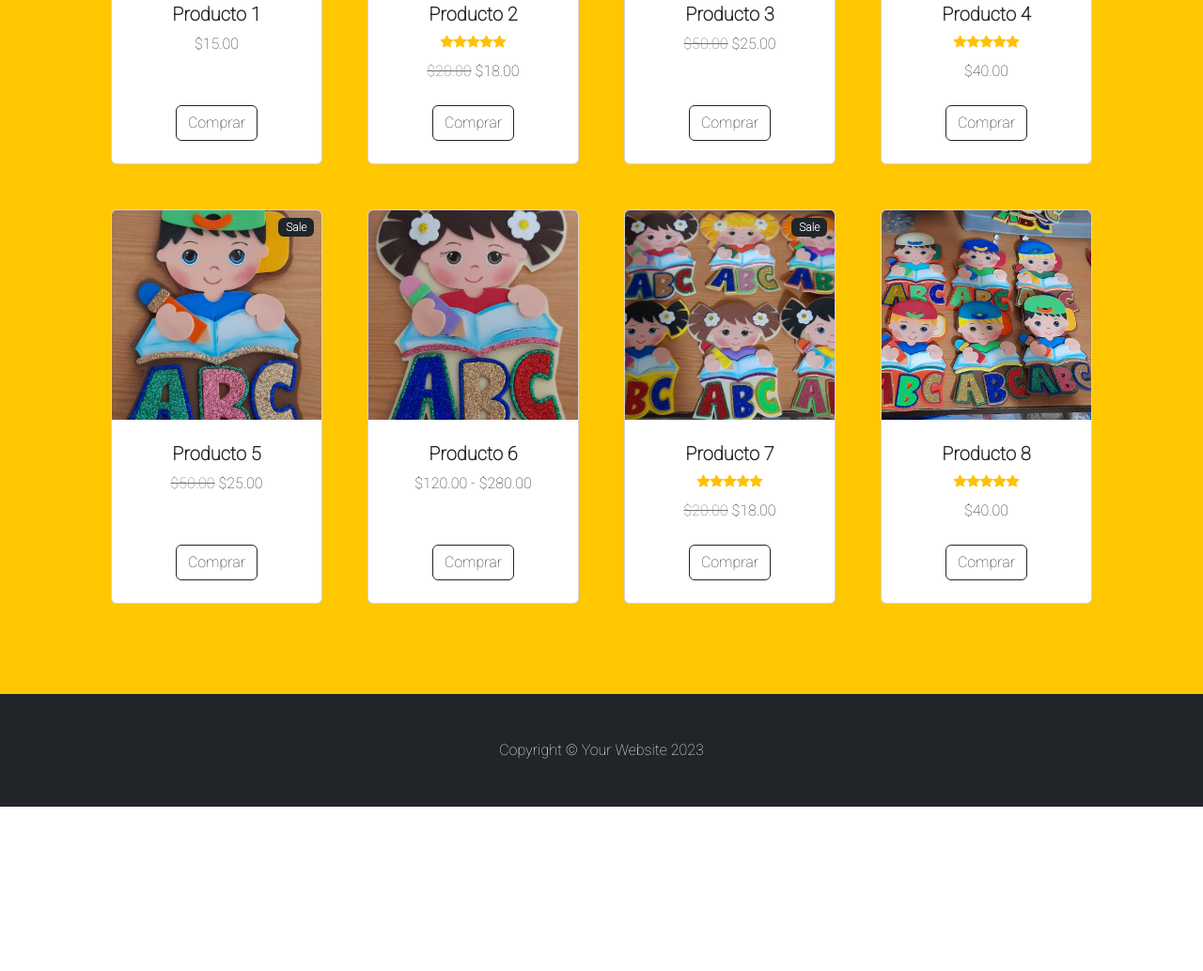
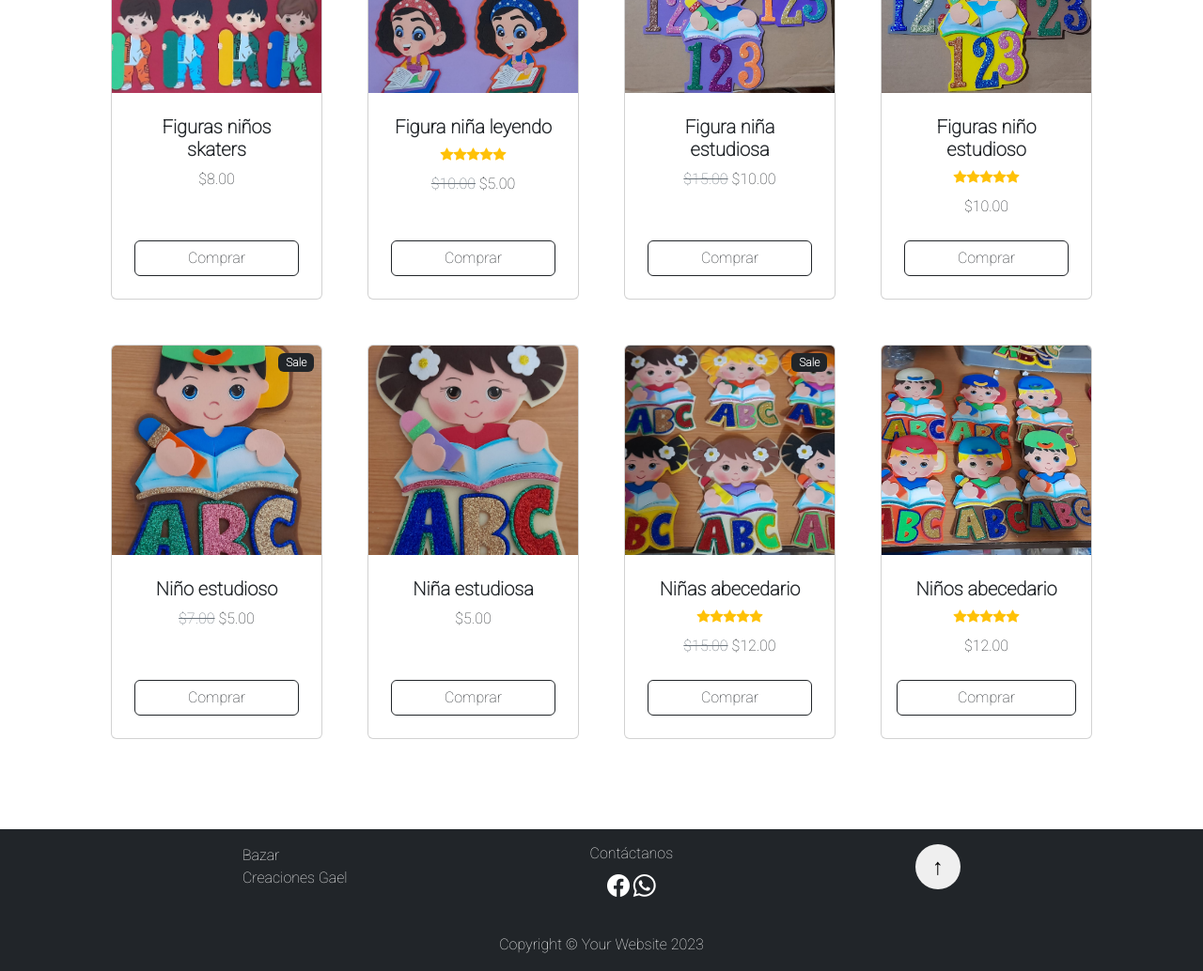
Before and after one commit to AndresBorbor/LandingPage, a plain HTML site: page index.html in a window 1280 px wide. Shown: the part 733-1767 px from the top of the page at 94% size. Before the commit the page ends 1592 px from the top, so only its background shows below. Drawn offline with nearby package versions, Linux system fonts and the light colour scheme.

Commit message:
last commit

```diff
--- a/css/custom.css
+++ b/css/custom.css
@@ -10,5 +10,38 @@
 
 
 .own-background{
-    background-color: #FFC700;
+    /*background-color: #FFC700;*/
 }
+
+.store-info{
+    display: flex;
+    width: 100%;
+    justify-content: space-evenly;
+    margin-bottom: 2rem;
+}
+
+.store-name{
+    display: flex;
+    flex-direction: column;
+    color: white;
+}
+.contact{
+    color: white;
+}
+
+.contact>a{
+    text-decoration: none;
+    color: white;
+}
+
+.up-button{
+    border-radius: 50%;
+    width: 3rem;
+    height: 3rem;
+    font-size: 1.5rem;
+    border: none;
+}
+
+.btn-comprar{
+    width: 100%;
+}
--- a/index.html
+++ b/index.html
@@ -22,8 +22,8 @@
                 <button class="navbar-toggler" type="button" data-bs-toggle="collapse" data-bs-target="#navbarSupportedContent" aria-controls="navbarSupportedContent" aria-expanded="false" aria-label="Toggle navigation"><span class="navbar-toggler-icon"></span></button>
                 <div class="collapse navbar-collapse" id="navbarSupportedContent">
                     <ul class="navbar-nav me-auto mb-2 mb-lg-0 ms-lg-4 nav-bar">
-                        <li class="nav-item"><a class="nav-link active" aria-current="page" href="#!">Inicio</a></li>
-                        <li class="nav-item"><a class="nav-link" href="#!">Acerca de</a></li>
+                        <li class="nav-item"><a class="nav-link active" aria-current="page" href="#home">Inicio</a></li>
+                        <!--<li class="nav-item"><a class="nav-link" href="#!">Acerca de</a></li>-->
                         <li class="nav-item dropdown">
                             <a class="nav-link dropdown-toggle" id="navbarDropdown" href="#" role="button" data-bs-toggle="dropdown" aria-expanded="false">Más Opciones</a>
                             <ul class="dropdown-menu" aria-labelledby="navbarDropdown">
@@ -45,19 +45,23 @@
             </div>
         </nav>
         <!-- Header-->
-        <header class="bg-dark py-5">
+        <header class="bg-dark py-5" id="home">
             <div class="container px-4 px-lg-5 my-5">
                 <div class="text-center text-white">
                     <h1 class="display-4 fw-bolder">Creaciones Gael</h1>
                     <p class="lead fw-normal text-white-50 mb-0">Manualidades en fomix</p>
+                    <p class="mt-5">
+                        Somos un bazar que elabora manualidades en fomix para tareas escolares, fiestas de cumpleaños o decoraciones bajo pedido, además de vender productos ya elaborados con anterioridad como decoraciones pequeñas variadas.
+                        Estamos ubicados en La Liberdad, barrio General Enríquez Gallo, Av. 16, calle 36
+                    </p>
                 </div>
             </div>
         </header>
         <!-- Section-->
         <section class="py-5 own-background">
-            <h2 id='catalogue'class="text-center ">Catálogo</h2>
+            <h2 id='catalogue'class="text-center fw-bold">Catálogo</h2>
             <div class="container px-4 px-lg-5 mt-5">
-                <div class="row gx-4 gx-lg-5 row-cols-2 row-cols-md-3 row-cols-xl-4 justify-content-center">
+                <div class="row gx-4 gx-lg-5 row-cols-md-3 row-cols-xl-4 justify-content-center">
                     <div class="col mb-5">
                         <div class="card h-100">
                             <!-- Product image-->
@@ -66,14 +70,14 @@
                             <div class="card-body p-4">
                                 <div class="text-center">
                                     <!-- Product name-->
-                                    <h5 class="fw-bolder">Producto 1</h5>
+                                    <h5 class="fw-bolder">Figuras niños skaters</h5>
                                     <!-- Product price-->
-                                    $15.00
+                                    $8.00
                                 </div>
                             </div>
                             <!-- Product actions-->
                             <div class="card-footer p-4 pt-0 border-top-0 bg-transparent">
-                                <div class="text-center"><a class="btn btn-outline-dark mt-auto" href="#">Comprar</a></div>
+                                <div class="text-center"><a class="btn btn-outline-dark mt-auto btn-comprar" href="#">Comprar</a></div>
                             </div>
                         </div>
                     </div>
@@ -87,7 +91,7 @@
                             <div class="card-body p-4">
                                 <div class="text-center">
                                     <!-- Product name-->
-                                    <h5 class="fw-bolder">Producto 2</h5>
+                                    <h5 class="fw-bolder">Figura niña leyendo</h5>
                                     <!-- Product reviews-->
                                     <div class="d-flex justify-content-center small text-warning mb-2">
                                         <div class="bi-star-fill"></div>
@@ -97,13 +101,13 @@
                                         <div class="bi-star-fill"></div>
                                     </div>
                                     <!-- Product price-->
-                                    <span class="text-muted text-decoration-line-through">$20.00</span>
-                                    $18.00
+                                    <span class="text-muted text-decoration-line-through">$10.00</span>
+                                    $5.00
                                 </div>
                             </div>
                             <!-- Product actions-->
                             <div class="card-footer p-4 pt-0 border-top-0 bg-transparent">
-                                <div class="text-center"><a class="btn btn-outline-dark mt-auto" href="#">Comprar</a></div>
+                                <div class="text-center"><a class="btn btn-outline-dark mt-auto btn-comprar" href="#">Comprar</a></div>
                             </div>
                         </div>
                     </div>
@@ -115,15 +119,15 @@
                             <div class="card-body p-4">
                                 <div class="text-center">
                                     <!-- Product name-->
-                                    <h5 class="fw-bolder">Producto 3</h5>
+                                    <h5 class="fw-bolder">Figura niña estudiosa</h5>
                                     <!-- Product price-->
-                                    <span class="text-muted text-decoration-line-through">$50.00</span>
-                                    $25.00
+                                    <span class="text-muted text-decoration-line-through">$15.00</span>
+                                    $10.00
                                 </div>
                             </div>
                             <!-- Product actions-->
                             <div class="card-footer p-4 pt-0 border-top-0 bg-transparent">
-                                <div class="text-center"><a class="btn btn-outline-dark mt-auto" href="#">Comprar</a></div>
+                                <div class="text-center"><a class="btn btn-outline-dark mt-auto btn-comprar" href="#">Comprar</a></div>
                             </div>
                         </div>
                     </div>
@@ -135,7 +139,7 @@
                             <div class="card-body p-4">
                                 <div class="text-center">
                                     <!-- Product name-->
-                                    <h5 class="fw-bolder">Producto 4</h5>
+                                    <h5 class="fw-bolder">Figuras niño estudioso</h5>
                                     <!-- Product reviews-->
                                     <div class="d-flex justify-content-center small text-warning mb-2">
                                         <div class="bi-star-fill"></div>
@@ -145,12 +149,12 @@
                                         <div class="bi-star-fill"></div>
                                     </div>
                                     <!-- Product price-->
-                                    $40.00
+                                    $10.00
                                 </div>
                             </div>
                             <!-- Product actions-->
                             <div class="card-footer p-4 pt-0 border-top-0 bg-transparent">
-                                <div class="text-center"><a class="btn btn-outline-dark mt-auto" href="#">Comprar</a></div>
+                                <div class="text-center"><a class="btn btn-outline-dark mt-auto btn-comprar" href="#">Comprar</a></div>
                             </div>
                         </div>
                     </div>
@@ -164,15 +168,15 @@
                             <div class="card-body p-4">
                                 <div class="text-center">
                                     <!-- Product name-->
-                                    <h5 class="fw-bolder">Producto 5</h5>
+                                    <h5 class="fw-bolder">Niño estudioso</h5>
                                     <!-- Product price-->
-                                    <span class="text-muted text-decoration-line-through">$50.00</span>
-                                    $25.00
+                                    <span class="text-muted text-decoration-line-through">$7.00</span>
+                                    $5.00
                                 </div>
                             </div>
                             <!-- Product actions-->
                             <div class="card-footer p-4 pt-0 border-top-0 bg-transparent">
-                                <div class="text-center"><a class="btn btn-outline-dark mt-auto" href="#">Comprar</a></div>
+                                <div class="text-center"><a class="btn btn-outline-dark mt-auto btn-comprar" href="#">Comprar</a></div>
                             </div>
                         </div>
                     </div>
@@ -184,14 +188,14 @@
                             <div class="card-body p-4">
                                 <div class="text-center">
                                     <!-- Product name-->
-                                    <h5 class="fw-bolder">Producto 6</h5>
+                                    <h5 class="fw-bolder">Niña estudiosa</h5>
                                     <!-- Product price-->
-                                    $120.00 - $280.00
+                                    $5.00
                                 </div>
                             </div>
                             <!-- Product actions-->
                             <div class="card-footer p-4 pt-0 border-top-0 bg-transparent">
-                                <div class="text-center"><a class="btn btn-outline-dark mt-auto" href="#">Comprar</a></div>
+                                <div class="text-center"><a class="btn btn-outline-dark mt-auto btn-comprar" href="#">Comprar</a></div>
                             </div>
                         </div>
                     </div>
@@ -205,7 +209,7 @@
                             <div class="card-body p-4">
                                 <div class="text-center">
                                     <!-- Product name-->
-                                    <h5 class="fw-bolder">Producto 7</h5>
+                                    <h5 class="fw-bolder">Niñas abecedario</h5>
                                     <!-- Product reviews-->
                                     <div class="d-flex justify-content-center small text-warning mb-2">
                                         <div class="bi-star-fill"></div>
@@ -215,13 +219,13 @@
                                         <div class="bi-star-fill"></div>
                                     </div>
                                     <!-- Product price-->
-                                    <span class="text-muted text-decoration-line-through">$20.00</span>
-                                    $18.00
+                                    <span class="text-muted text-decoration-line-through">$15.00</span>
+                                    $12.00
                                 </div>
                             </div>
                             <!-- Product actions-->
                             <div class="card-footer p-4 pt-0 border-top-0 bg-transparent">
-                                <div class="text-center"><a class="btn btn-outline-dark mt-auto" href="#">Comprar</a></div>
+                                <div class="text-center"><a class="btn btn-outline-dark mt-auto btn-comprar" href="#">Comprar</a></div>
                             </div>
                         </div>
                     </div>
@@ -233,7 +237,7 @@
                             <div class="card-body p-4">
                                 <div class="text-center">
                                     <!-- Product name-->
-                                    <h5 class="fw-bolder">Producto 8</h5>
+                                    <h5 class="fw-bolder">Niños abecedario</h5>
                                     <!-- Product reviews-->
                                     <div class="d-flex justify-content-center small text-warning mb-2">
                                         <div class="bi-star-fill"></div>
@@ -243,12 +247,12 @@
                                         <div class="bi-star-fill"></div>
                                     </div>
                                     <!-- Product price-->
-                                    $40.00
+                                    $12.00
                                 </div>
                             </div>
                             <!-- Product actions-->
-                            <div class="card-footer p-4 pt-0 border-top-0 bg-transparent">
-                                <div class="text-center"><a class="btn btn-outline-dark mt-auto" href="#">Comprar</a></div>
+                            <div class="card-footer pb-4 pt-0 border-top-0 bg-transparent">
+                                <div class="text-center"><a class="btn btn-outline-dark mt-auto btn-comprar " href="#">Comprar</a></div>
                             </div>
                         </div>
                     </div>
@@ -256,7 +260,20 @@
             </div>
         </section>
         <!-- Footer-->
-        <footer class="py-5 bg-dark">
+        <footer class="py-3 bg-dark">
+            <div class="store-info">
+                <div class="store-name ">Bazar <span>Creaciones Gael</span></div>
+                <div class="contact text-center">
+                    <h6>Contáctanos</h6>
+                    <a href="" class="bi bi-facebook fs-4"></a>
+                    <a href="" class="bi bi-whatsapp fs-4"></a>
+                </div>
+
+                <a href="#home" class="up-button"><button class="up-button">
+                    &UpArrow;
+                </button></a>
+            </div>
+
             <div class="container"><p class="m-0 text-center text-white">Copyright &copy; Your Website 2023</p></div>
         </footer>
         <!-- Bootstrap core JS-->
```
